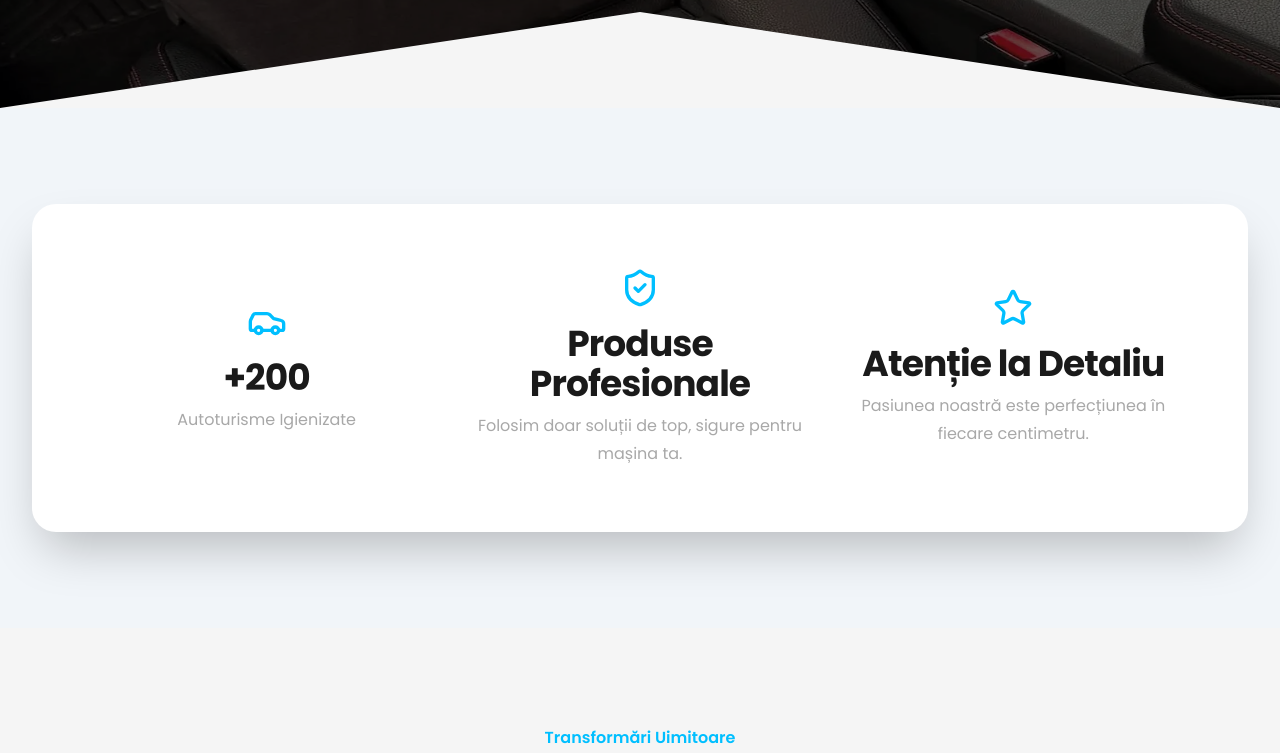
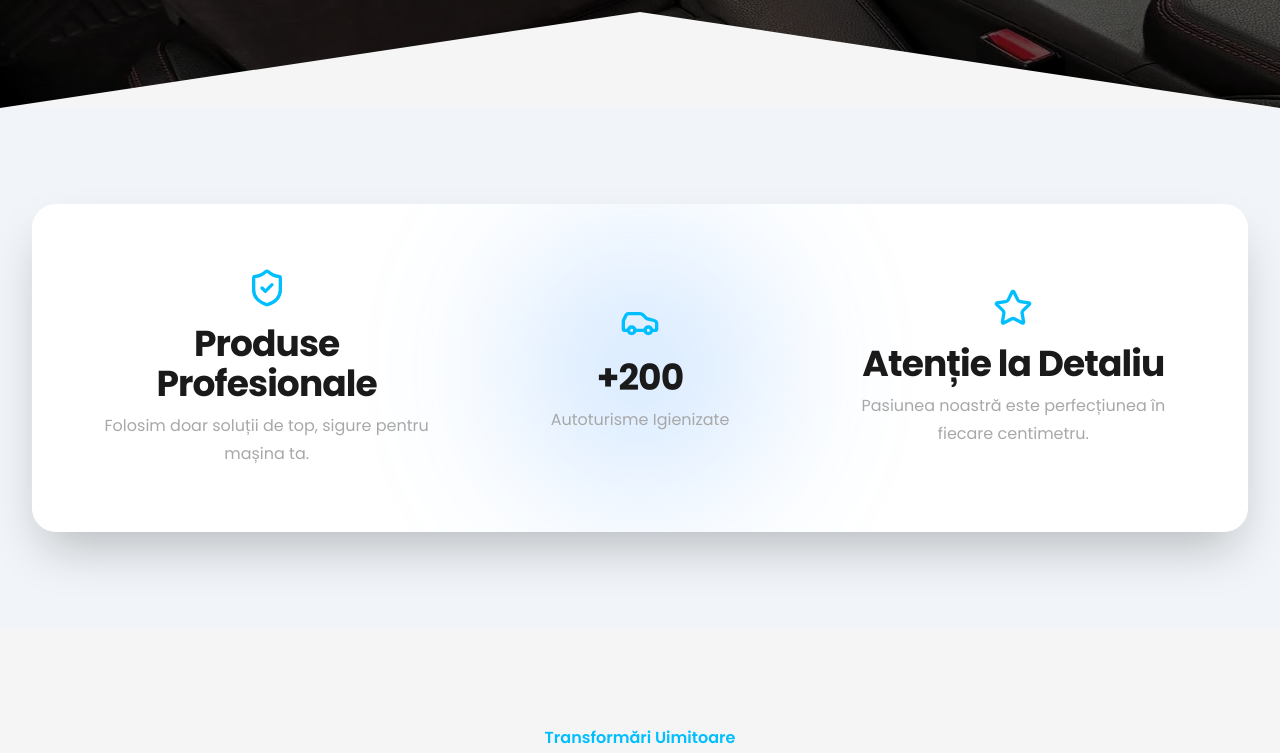
Before and after one commit to Bogdiyandrew/detailingauto, a Next.js app: page / in a window 1280 px wide. Shown: the part 760-1513 px from the top of the page. Built offline with nearby package versions, Linux system fonts and the light colour scheme.

Commit message:
actualizare

```diff
--- a/components/Stats.tsx
+++ b/components/Stats.tsx
@@ -4,14 +4,14 @@ import { Car, ShieldCheck, Star } from 'lucide-react';
 
 const statsData = [
   {
+    icon: <ShieldCheck size={40} className="mb-4 text-brand-accent" />,
+    value: "Produse Profesionale",
+    label: "Folosim doar soluții de top, sigure pentru mașina ta.",
+  },
+  {
     icon: <Car size={40} className="mb-4 text-brand-accent" />,
     value: "+200",
     label: "Autoturisme Igienizate",
-  },
-  {
-    icon: <ShieldCheck size={40} className="mb-4 text-brand-accent" />,
-    value: "Produse Profesionale",
-    label: "Folosim doar soluții de top, sigure pentru mașina ta.",
   },
   {
     icon: <Star size={40} className="mb-4 text-brand-accent" />,
@@ -24,8 +24,19 @@ const Stats = () => {
   return (
     <section id="stats" className="bg-slate-100 py-20 sm:py-24 overflow-hidden">
       <div className="mx-auto max-w-7xl px-6 lg:px-8">
+        {/* Card */}
         <div className="relative overflow-hidden rounded-3xl bg-white shadow-2xl">
-          <div className="px-6 py-16 text-center sm:px-16 relative z-10">
+
+          {/* Glow subtil */}
+          <div
+            className="pointer-events-none absolute inset-0 z-0 flex items-center justify-center"
+            aria-hidden="true"
+          >
+            <div className="h-64 w-64 rounded-full bg-blue-400 opacity-25 blur-[80px]" />
+          </div>
+
+          {/* Conținutul */}
+          <div className="relative z-10 px-6 py-16 text-center sm:px-16">
             <div className="mx-auto grid max-w-2xl grid-cols-1 gap-x-8 gap-y-16 lg:max-w-none lg:grid-cols-3">
               {statsData.map((stat, index) => (
                 <div key={index} className="flex flex-col items-center justify-center">
@@ -41,24 +52,6 @@ const Stats = () => {
             </div>
           </div>
 
-          {/* Cerc albastru blurat în fundal */}
-          <div
-            className="pointer-events-none absolute left-1/2 top-1/2 -z-10 h-80 w-80 -translate-x-1/2 -translate-y-1/2 rounded-full bg-blue-400 opacity-40 blur-3xl"
-            aria-hidden="true"
-          />
-
-          {/* Glow decorativ extra */}
-          <div
-            className="pointer-events-none absolute left-1/2 top-1/2 -z-20 -translate-x-1/2 -translate-y-1/2 transform-gpu blur-3xl"
-            aria-hidden="true"
-          >
-            <div
-              className="aspect-[1155/678] w-[50rem] bg-gradient-to-tr from-[#00bfff] to-[#90e0ef] opacity-20"
-              style={{
-                clipPath: 'circle(50% at 50% 50%)',
-              }}
-            />
-          </div>
         </div>
       </div>
     </section>
```
